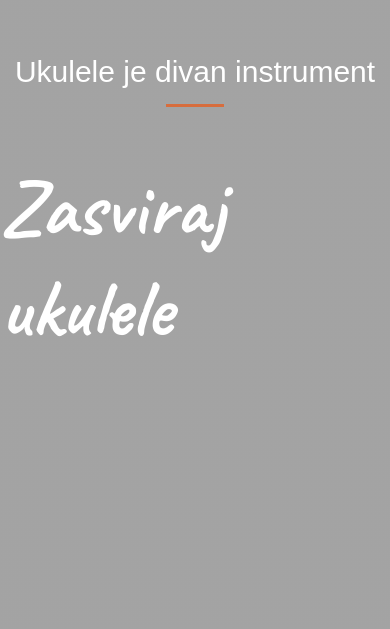
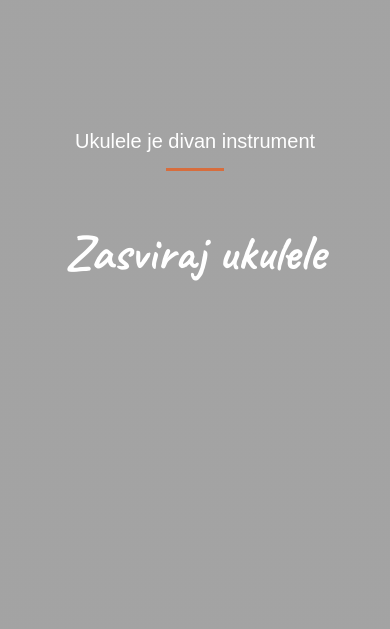
Before and after one commit to mladen-krstin/ukulele-website-template, a plain HTML site: page index.html in a window 390 px wide. Shown: the part 215-844 px from the top of the page. Drawn offline with Linux system fonts and the light colour scheme.

Commit message:
Updated style.scss with @mixin responsive

```diff
--- a/style.scss
+++ b/style.scss
@@ -13,6 +13,19 @@ $transition: all 0.3s ease;
 
 $padding: 64px 0;
 
+/* mixins */
+@mixin responsive($devices) {
+  @if $devices == mobile {
+    @media (max-width: 430px) {
+      @content;
+    }
+  }
+  @if $devices == tablet {
+    @media (min-width: 431px) and (max-width: 800px) {
+      @content;
+    }
+  }
+}
 /* basic style */
 * {
   margin: 0;
@@ -28,6 +41,12 @@ body {
 .container {
   max-width: 80%;
   margin: auto;
+  @include responsive(mobile) {
+    max-width: 95%;
+  }
+  @include responsive(tablet) {
+    max-width: 90%;
+  }
 }
 img {
   width: 100%;
@@ -48,6 +67,9 @@ img {
     color: $white;
     font-family: Arial, Helvetica, sans-serif;
     font-size: 30px;
+    @include responsive(mobile) {
+      font-size: 20px;
+    }
   }
   hr {
     border: none;
@@ -59,6 +81,10 @@ img {
   h1 {
     color: $white;
     font-size: 80px;
+    text-align: center;
+    @include responsive(mobile) {
+      font-size: 50px;
+    }
   }
 }
 /* hero */
@@ -130,6 +156,10 @@ section {
     color: $white;
     font-family: Arial, Helvetica, sans-serif;
     font-size: 24px;
+    text-align: center;
+    @include responsive(mobile) {
+      font-size: 16px;
+    }
   }
   hr {
     border: none;
@@ -141,6 +171,10 @@ section {
   h1 {
     color: $white;
     font-size: 80px;
+    text-align: center;
+    @include responsive(mobile) {
+      font-size: 50px;
+    }
   }
 }
 /* galerija */
```
Also changed, not shown: style.css, 1 other file.
